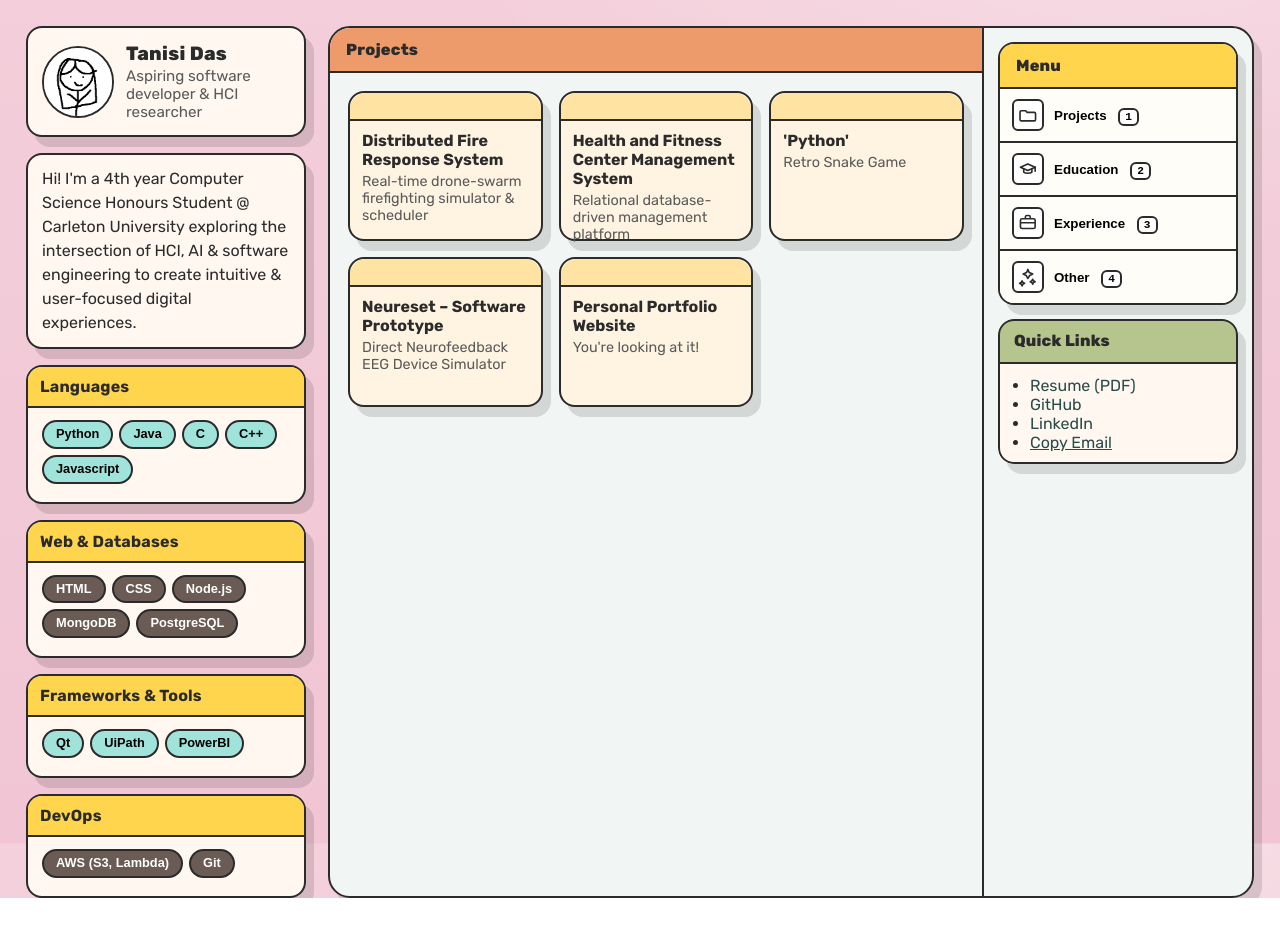
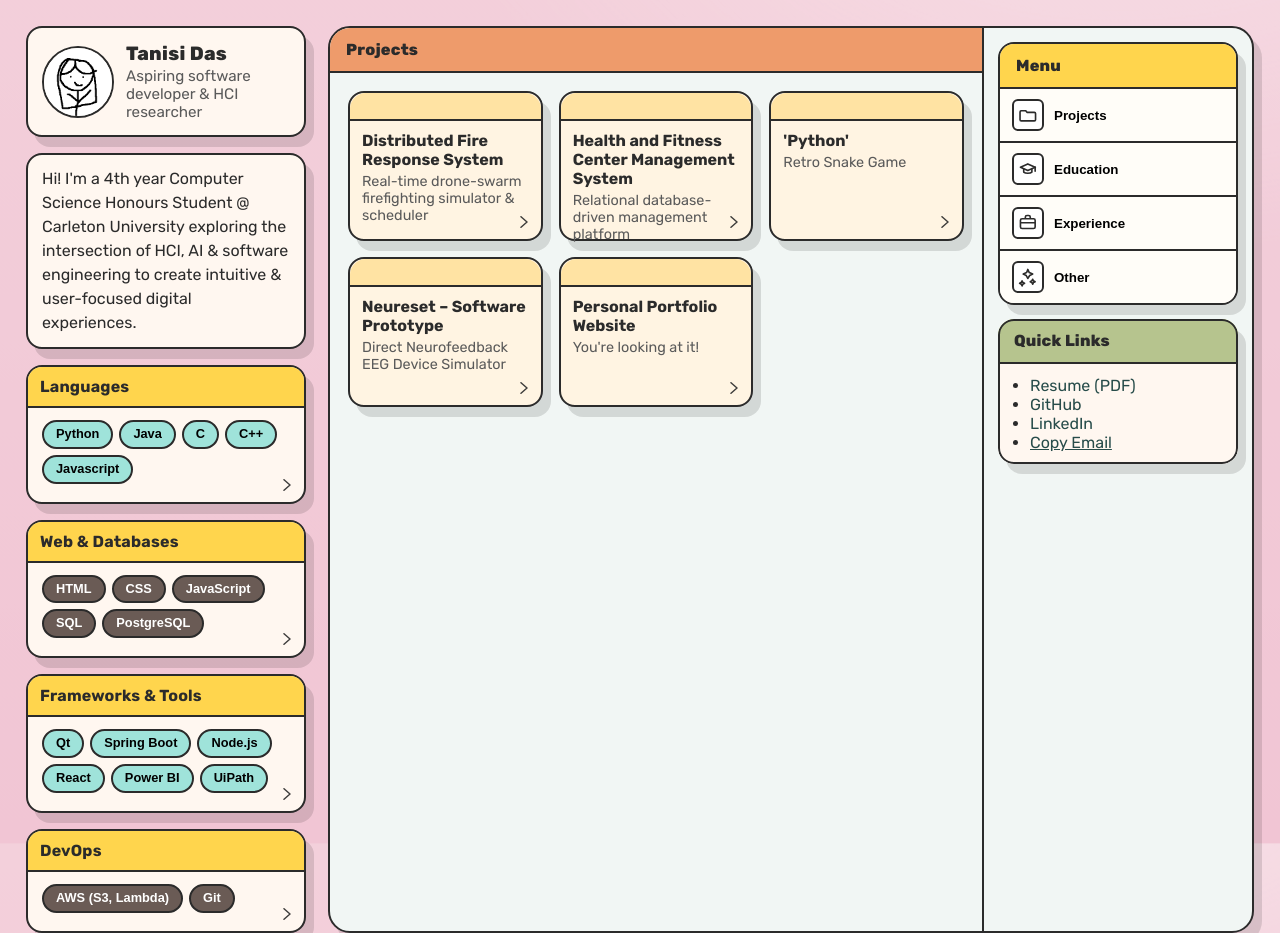
Before and after one commit to rockbjson/my-portfolio, a React (Vite) app: page /#projects in a window 1280 px wide. Before the commit the page ends 898 px from the top, so only its background shows below. Built offline with nearby package versions, Linux system fonts and the light colour scheme.

Commit message:
remove key hints

```diff
--- a/src/App.jsx
+++ b/src/App.jsx
@@ -5,14 +5,12 @@ function Icon({ name }) {
   let svg = null;
 
   if (name === "projects") {
-    // Folder
     svg = (
       <svg viewBox="0 0 24 24" aria-hidden="true">
         <path d="M3.5 7h6l1.5 2H20a1.5 1.5 0 0 1 1.5 1.5V18A1.5 1.5 0 0 1 20 19.5H4A1.5 1.5 0 0 1 2.5 18V8.5A1.5 1.5 0 0 1 4 7h-.5z" fill="none" stroke="currentColor" strokeWidth="2" strokeLinecap="round" strokeLinejoin="round"/>
       </svg>
     );
   } else if (name === "education") {
-    // Graduation cap
     svg = (
       <svg viewBox="0 0 24 24" aria-hidden="true">
         <path d="M3 10l9-4 9 4-9 4-9-4z" fill="none" stroke="currentColor" strokeWidth="2" strokeLinejoin="round"/>
@@ -21,7 +19,6 @@ function Icon({ name }) {
       </svg>
     );
   } else if (name === "experience") {
-    // Briefcase
     svg = (
       <svg viewBox="0 0 24 24" aria-hidden="true">
         <rect x="3" y="7" width="18" height="12" rx="2" ry="2" fill="none" stroke="currentColor" strokeWidth="2"/>
@@ -30,7 +27,6 @@ function Icon({ name }) {
       </svg>
     );
   } else {
-    // Sparkles / other
     svg = (
       <svg viewBox="0 0 24 24" aria-hidden="true">
         <path d="M12 3l1.8 3.8L18 8.6l-3.7 1.9L12 14l-1.9-3.5L6.4 8.6l4.2-1.8L12 3z" fill="none" stroke="currentColor" strokeWidth="2" strokeLinejoin="round"/>
@@ -54,7 +50,6 @@ function Splash({ onReady }) {
     let done = false;
     const minMs = 900;
     const start = performance.now();
-
     const tick = () => setPct(p => Math.min(p + Math.random() * 12, 100));
     const interval = setInterval(tick, 140);
 
@@ -101,30 +96,23 @@ function Splash({ onReady }) {
   );
 }
 
-/* ===== Toast (copy feedback) ===== */
+/* ===== Toast ===== */
 function Toast({ message, show }) {
-  return (
-    <div className={`toast ${show ? "show" : ""}`} role="status" aria-live="polite">
-      {message}
-    </div>
-  );
+  return <div className={`toast ${show ? "show" : ""}`} role="status" aria-live="polite">{message}</div>;
 }
 
 /* ===== Project Modal ===== */
 function ProjectModal({ open, project, onClose }) {
   useEffect(() => {
     if (!open) return;
-    const onKey = (e) => { if (e.key === "Escape") onClose(); };
+    const onKey = e => { if (e.key === "Escape") onClose(); };
     document.addEventListener("keydown", onKey);
     return () => document.removeEventListener("keydown", onKey);
   }, [open, onClose]);
 
   if (!open) return null;
-
   return (
-    <div className="modal-overlay" role="dialog" aria-modal="true" aria-label={`${project.title} details`} onClick={(e) => {
-      if (e.target === e.currentTarget) onClose();
-    }}>
+    <div className="modal-overlay" role="dialog" aria-modal="true" aria-label={`${project.title} details`} onClick={e => { if (e.target === e.currentTarget) onClose(); }}>
       <div className="modal-window" role="document">
         <div className="modal-titlebar">
           <span>{project.title}</span>
@@ -133,7 +121,6 @@ function ProjectModal({ open, project, onClose }) {
         <div className="modal-body">
           <p className="modal-sub">{project.subtitle}</p>
           <p>{project.description}</p>
-
           {project.tech?.length > 0 && (
             <>
               <strong>Tech</strong>
@@ -142,7 +129,6 @@ function ProjectModal({ open, project, onClose }) {
               </div>
             </>
           )}
-
           {(project.links?.demo || project.links?.code) && (
             <div className="modal-actions">
               {project.links.demo && <a className="btn" href={project.links.demo} target="_blank" rel="noreferrer">Live Demo</a>}
@@ -155,33 +141,62 @@ function ProjectModal({ open, project, onClose }) {
   );
 }
 
+/* ===== Control Message Modal ===== */
+function ControlModal({ control, onClose }) {
+  useEffect(() => {
+    if (!control) return;
+    const onKey = e => { if (e.key === "Escape") onClose(); };
+    document.addEventListener("keydown", onKey);
+    return () => document.removeEventListener("keydown", onKey);
+  }, [control, onClose]);
+
+  if (!control) return null;
+
+  const messages = {
+    "Languages": "These are the programming languages I’m most fluent in — the backbone of all my software projects.",
+    "Web & Databases": "Core web technologies and database tools I use to build full-stack applications.",
+    "Frameworks & Tools": "Development frameworks and utilities that streamline my workflow and design process.",
+    "DevOps": "Cloud and deployment tools that support scalability, automation, and version control."
+  };
+
+  return (
+    <div className="modal-overlay" onClick={onClose}>
+      {/* Use the default larger modal window (same size as project modal) */}
+      <div className="modal-window" onClick={e => e.stopPropagation()} role="dialog" aria-modal="true">
+        <div className="modal-titlebar">
+          <span>{control}</span>
+          <button type="button" className="modal-close" onClick={onClose}>✕</button>
+        </div>
+        <div className="modal-body">
+          <p>{messages[control] || "This section showcases my technical expertise."}</p>
+        </div>
+      </div>
+    </div>
+  );
+}
+
 export default function App() {
   const [booted, setBooted] = useState(false);
-
-  // Deep-link tab support (reads hash on first load)
-  const initialTab = (()=> {
-    const h = window.location.hash.replace("#","");
-    return ["projects","education","experience","other"].includes(h) ? h : "projects";
+  const initialTab = (() => {
+    const h = window.location.hash.replace("#", "");
+    return ["projects", "education", "experience", "other"].includes(h) ? h : "projects";
   })();
-
   const [active, setActive] = useState(initialTab);
   const [loadingTab, setLoadingTab] = useState(false);
 
-  // Modal state
+  // Project modal state
   const [modalOpen, setModalOpen] = useState(false);
   const [selectedProject, setSelectedProject] = useState(null);
+
+  // Control modal state
+  const [activeControl, setActiveControl] = useState(null);
 
   // toast state
   const [toast, setToast] = useState({ show: false, message: "" });
   const popToast = useCallback((msg) => {
     setToast({ show: true, message: msg });
-    window.clearTimeout((popToast)._t);
-    (popToast)._t = window.setTimeout(() => setToast({ show: false, message: "" }), 1200);
-  }, []);
-
-  // Open resume PDF in a new tab/window (browser displays inline)
-  const openResume = useCallback(() => {
-    window.open("/resume.pdf", "_blank", "noopener,noreferrer");
+    window.clearTimeout(popToast._t);
+    popToast._t = window.setTimeout(() => setToast({ show: false, message: "" }), 1200);
   }, []);
 
   // keep URL hash synced with active tab
@@ -275,44 +290,74 @@ export default function App() {
             Hi! I'm a 4th year Computer Science Honours Student @ Carleton University exploring the intersection of HCI, AI &amp; software engineering to create intuitive &amp; user-focused digital experiences.
           </div>
 
-          <div className="control card">
-            <div className="titlebar">Languages</div>
+          {[
+            "Languages",
+            "Web & Databases",
+            "Frameworks & Tools",
+            "DevOps"
+          ].map((section) => (
+            <div
+              key={section}
+              className="control card"
+            >
+              <div className="titlebar">{section}</div>
               <div className="body">
+                {section === "Languages" && (
+                  <>
                     <button type="button" className="pill">Python</button>
                     <button type="button" className="pill">Java</button>
                     <button type="button" className="pill">C</button>
                     <button type="button" className="pill">C++</button>
                     <button type="button" className="pill">Javascript</button>
-            </div>
+                  </>
+                )}
+                {section === "Web & Databases" && (
+                  <>
+                    <button type="button" className="pill brown">HTML</button>
+                    <button type="button" className="pill brown">CSS</button>
+                    <button type="button" className="pill brown">JavaScript</button>
+                    <button type="button" className="pill brown">SQL</button>
+                    <button type="button" className="pill brown">PostgreSQL</button>
+                  </>
+                )}
+                {section === "Frameworks & Tools" && (
+                  <>
+                    <button type="button" className="pill">Qt</button>
+                    <button type="button" className="pill">Spring Boot</button>
+                    <button type="button" className="pill">Node.js</button>
+                    <button type="button" className="pill">React</button>
+                    <button type="button" className="pill">Power BI</button>
+                    <button type="button" className="pill">UiPath</button>
+                  </>
+                )}
+                {section === "DevOps" && (
+                  <>
+                    <button type="button" className="pill brown">AWS (S3, Lambda)</button>
+                    <button type="button" className="pill brown">Git</button>
+                  </>
+                )}
               </div>
 
-          <div className="control card">
-            <div className="titlebar">Web &amp; Databases</div>
-            <div className="body">
-              <button type="button" className="pill brown">HTML</button>
-              <button type="button" className="pill brown">CSS</button>
-              <button type="button" className="pill brown">Node.js</button>
-              <button type="button" className="pill brown">MongoDB</button>
-              <button type="button" className="pill brown">PostgreSQL</button>
+              {/* Arrow button is the ONLY trigger for the control modal */}
+              <button
+                type="button"
+                className="arrow-btn"
+                aria-label={`Open ${section} details`}
+                onClick={(e) => { e.stopPropagation(); setActiveControl(section); }}
+              >
+                <svg viewBox="0 0 24 24" aria-hidden="true">
+                  <path
+                    d="M8 5l8 7-8 7"
+                    fill="none"
+                    stroke="currentColor"
+                    strokeWidth="2"
+                    strokeLinecap="round"
+                    strokeLinejoin="round"
+                  />
+                </svg>
+              </button>
             </div>
-          </div>
-
-          <div className="control card">
-            <div className="titlebar">Frameworks &amp; Tools</div>
-            <div className="body">
-              <button type="button" className="pill">Qt</button>
-              <button type="button" className="pill">UiPath</button>
-              <button type="button" className="pill">PowerBI</button>
-            </div>
-          </div>
-
-          <div className="control card">
-            <div className="titlebar">DevOps</div>
-            <div className="body">
-              <button type="button" className="pill brown">AWS (S3, Lambda)</button>
-              <button type="button" className="pill brown">Git</button>
-            </div>
-          </div>
+          ))}
         </aside>
 
         {/* ===== JOINED WINDOW (board + rail) ===== */}
@@ -357,7 +402,7 @@ export default function App() {
                   >
                     <Icon name={k} />
                     <span>
-                      {label} <kbd className="key-hint">{["1","2","3","4"][i]}</kbd>
+                      {label}
                     </span>
                   </button>
                 ))}
@@ -397,12 +442,13 @@ export default function App() {
         </div>
       </div>
 
-      {/* Modal lives at root so it overlays everything */}
+      {/* Modals at root so they overlay everything */}
       <ProjectModal
         open={modalOpen}
         project={selectedProject || { title: "", subtitle: "", description: "", tech: [], links: {} }}
         onClose={() => setModalOpen(false)}
       />
+      <ControlModal control={activeControl} onClose={() => setActiveControl(null)} />
     </>
   );
 }
@@ -437,7 +483,7 @@ function Projects({ projects, onOpen }) {
       <div className="tiles">
         {projects.map((p, i) => (
           <article
-            className="tile clickable"
+            className="tile clickable tile-anim"
             key={i}
             tabIndex={0}
             aria-label={`${p.title} — open details`}
@@ -449,6 +495,25 @@ function Projects({ projects, onOpen }) {
               <strong>{p.title}</strong>
               <span className="tile-sub">{p.subtitle}</span>
             </div>
+
+            {/* Small, discrete arrow button (uses existing CSS .arrow-btn) */}
+            <button
+              type="button"
+              className="arrow-btn"
+              aria-label="Open project details"
+              onClick={(e) => { e.stopPropagation(); onOpen(p); }}
+            >
+              <svg viewBox="0 0 24 24" aria-hidden="true">
+                <path
+                  d="M8 5l8 7-8 7"
+                  fill="none"
+                  stroke="currentColor"
+                  strokeWidth="2"
+                  strokeLinecap="round"
+                  strokeLinejoin="round"
+                />
+              </svg>
+            </button>
           </article>
         ))}
       </div>
--- a/src/index.css
+++ b/src/index.css
@@ -6,6 +6,7 @@
    - Tile hover lift + scroll-reveal
    - Avatar bob on hover
    - Respects prefers-reduced-motion
+   - Arrow button refined (smaller, no circle)
    =========================== */
 
 /* -------- Tokens (UNCHANGED COLORS) -------- */
@@ -190,7 +191,10 @@ a:hover{ text-decoration: underline; }
 }
 
 /* control cards */
-.control.card{ overflow: hidden; }
+.control.card{
+  position: relative;
+  overflow: hidden;
+}
 .control .titlebar{
   background: var(--bar-yellow);
   padding: 10px 12px;
@@ -301,6 +305,30 @@ a:hover{ text-decoration: underline; }
   font-size: 0.9rem;
 }
 .tile.clickable{ cursor: pointer; }
+
+/* SMALL arrow only (no circle) */
+.arrow-btn{
+  position: absolute;
+  right: 8px;
+  bottom: 8px;
+  padding: 0;
+  background: transparent;
+  border: 0;
+  box-shadow: none;
+  width: auto;
+  height: auto;
+  cursor: pointer;
+}
+.arrow-btn svg{
+  width: 18px;
+  height: 18px;
+  display: block;
+  color: var(--ink);
+  opacity: .9;
+  transition: transform var(--dur-fast) var(--e-out), opacity var(--dur-fast) var(--e-out);
+}
+.tile:hover .arrow-btn svg{ transform: translateX(2px); opacity: 1; }
+.arrow-btn:active svg{ transform: translateX(0) scale(.98); }
 
 /* tile hover lift */
 .tile-anim{
@@ -549,6 +577,23 @@ a:hover{ text-decoration: underline; }
 .btn:hover{ transform: translateY(-1px) }
 .btn:active{ transform: translateY(0) scale(.98) }
 
+/* Small message modal for control cards */
+.modal-window.small-message {
+  width: 320px;
+  background: var(--paper);
+  border-radius: var(--r-lg);
+  border: var(--stroke);
+  box-shadow: 0 6px 20px rgba(0,0,0,0.2);
+  animation: popIn .25s var(--e-out);
+}
+
+.modal-window.small-message .modal-body {
+  padding: 14px 18px;
+  font-size: 0.9rem;
+  line-height: 1.45;
+}
+
+
 /* -------- Responsive -------- */
 @media (max-width: 1180px){
   .tiles{ grid-template-columns: repeat(2, 1fr); }
```
Lines whose indentation alone changed are shown as unchanged.
